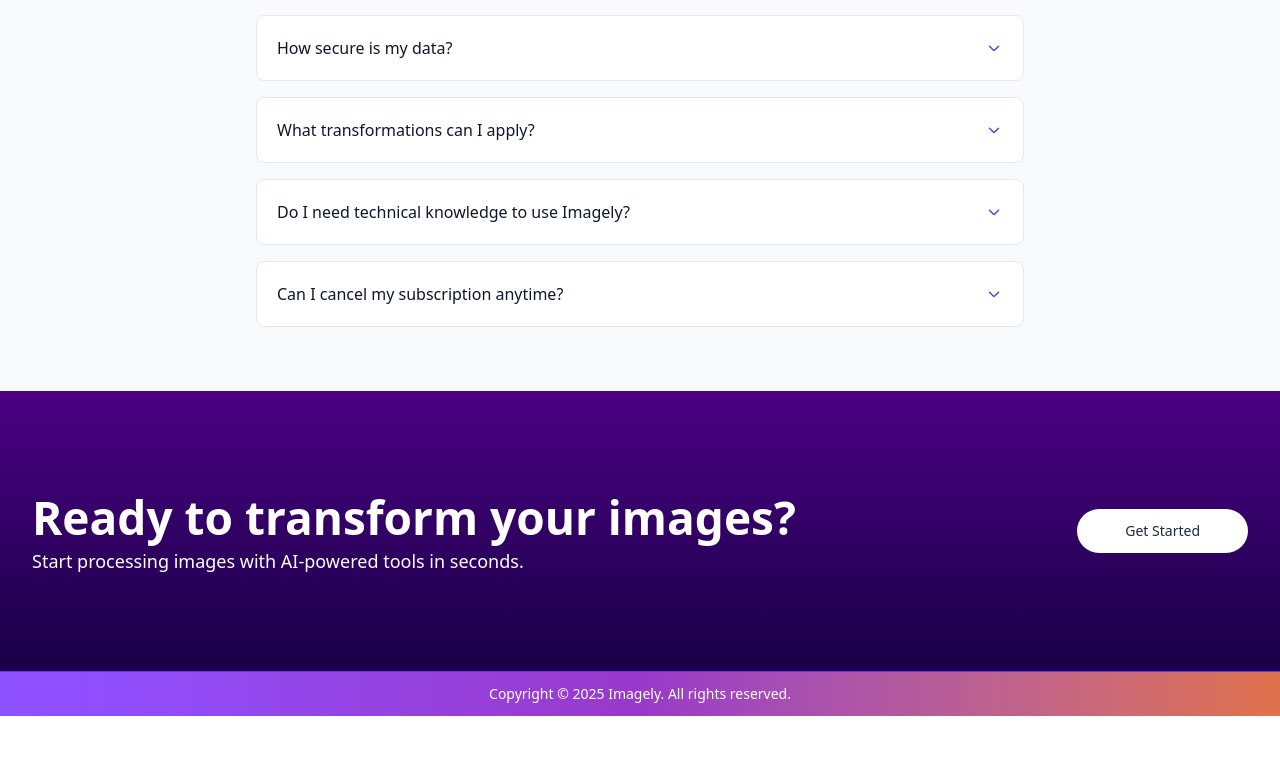
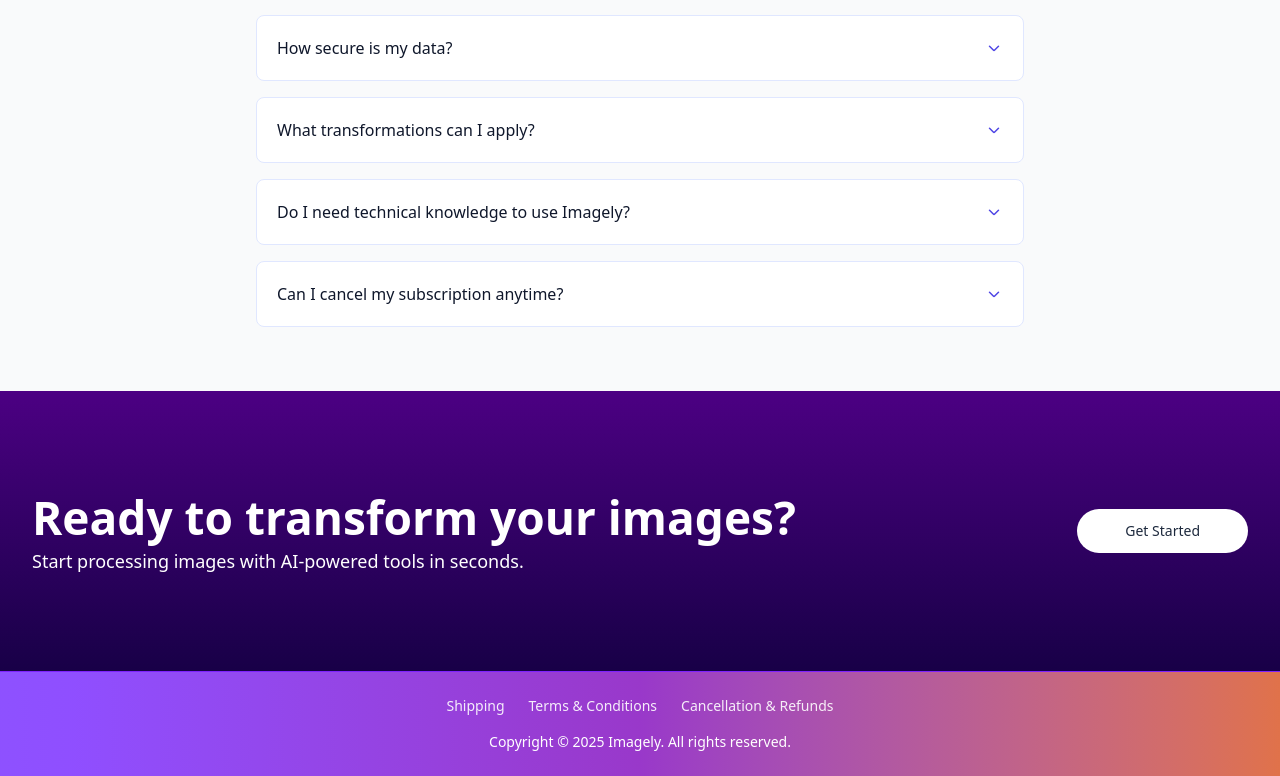
Before and after one commit to NextGenGk/Imagely-transform-any-images-instantly, a Next.js app: page / in a window 1280 px wide. Shown: the part 3307-4083 px from the top of the page. Before the commit the page ends 4023 px from the top, so only its background shows below. Built offline with nearby package versions, Linux system fonts and the light colour scheme; no server answers.

Commit message:
feat: add Razorpay policy links to footer

```diff
--- a/components/Footer.tsx
+++ b/components/Footer.tsx
@@ -1,7 +1,18 @@
 export default function Footer() {
     return (
-        <footer className="bg-gradient-to-r from-violet-500 via-[#9938CA] to-[#E0724A] border-t border-violet-600 py-3 mt-auto">
-            <div className="max-w-7xl mx-auto px-4 sm:px-6 lg:px-8">
+        <footer className="bg-gradient-to-r from-violet-500 via-[#9938CA] to-[#E0724A] border-t border-violet-600 py-6 mt-auto">
+            <div className="max-w-7xl mx-auto px-4 sm:px-6 lg:px-8 flex flex-col items-center gap-4">
+                <div className="flex flex-wrap justify-center gap-6 text-sm text-white/90 font-medium">
+                    <a href="https://merchant.razorpay.com/policy/RgSYeeXXMkAo0p/shipping" target="_blank" rel="noopener noreferrer" className="hover:text-white transition-colors">
+                        Shipping
+                    </a>
+                    <a href="https://merchant.razorpay.com/policy/RgSYeeXXMkAo0p/terms" target="_blank" rel="noopener noreferrer" className="hover:text-white transition-colors">
+                        Terms & Conditions
+                    </a>
+                    <a href="https://merchant.razorpay.com/policy/RgSYeeXXMkAo0p/refund" target="_blank" rel="noopener noreferrer" className="hover:text-white transition-colors">
+                        Cancellation & Refunds
+                    </a>
+                </div>
                 <p className="text-center text-sm text-white font-medium">
                     Copyright © 2025 Imagely. All rights reserved.
                 </p>
```
